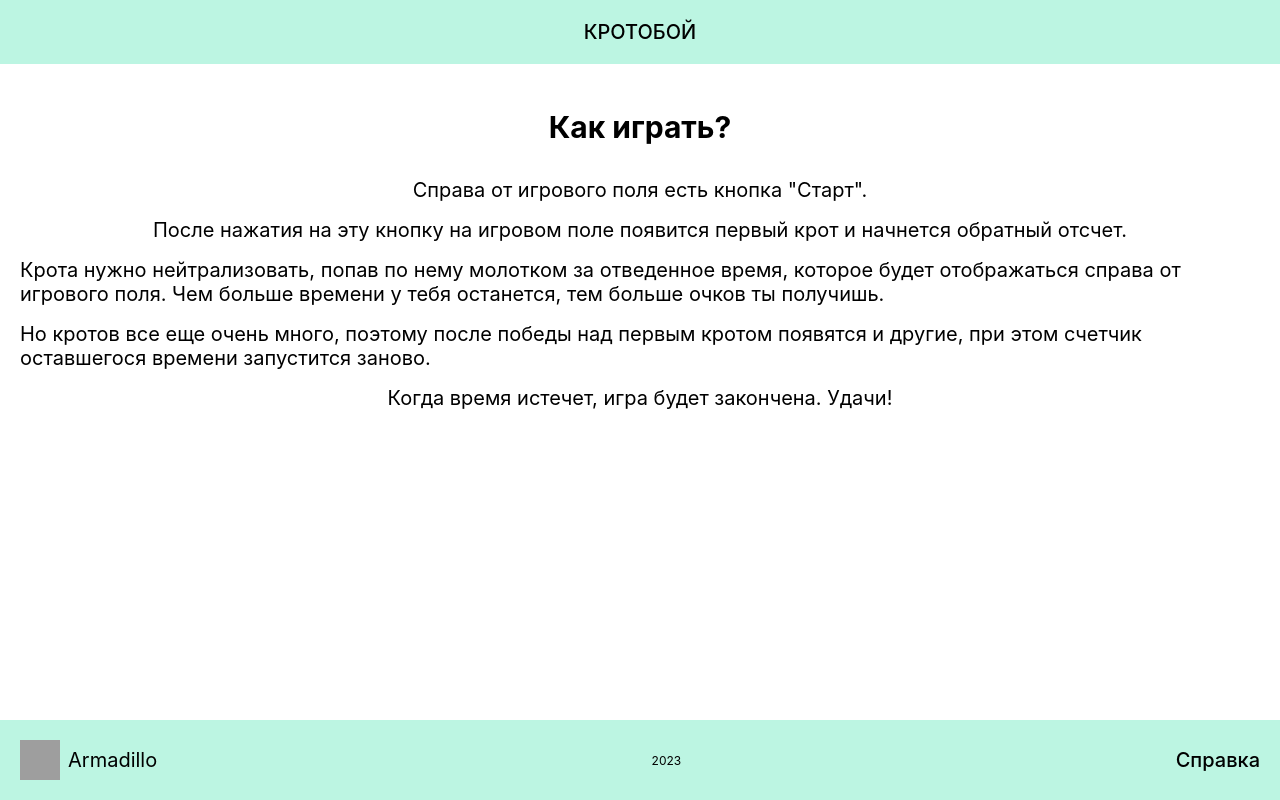
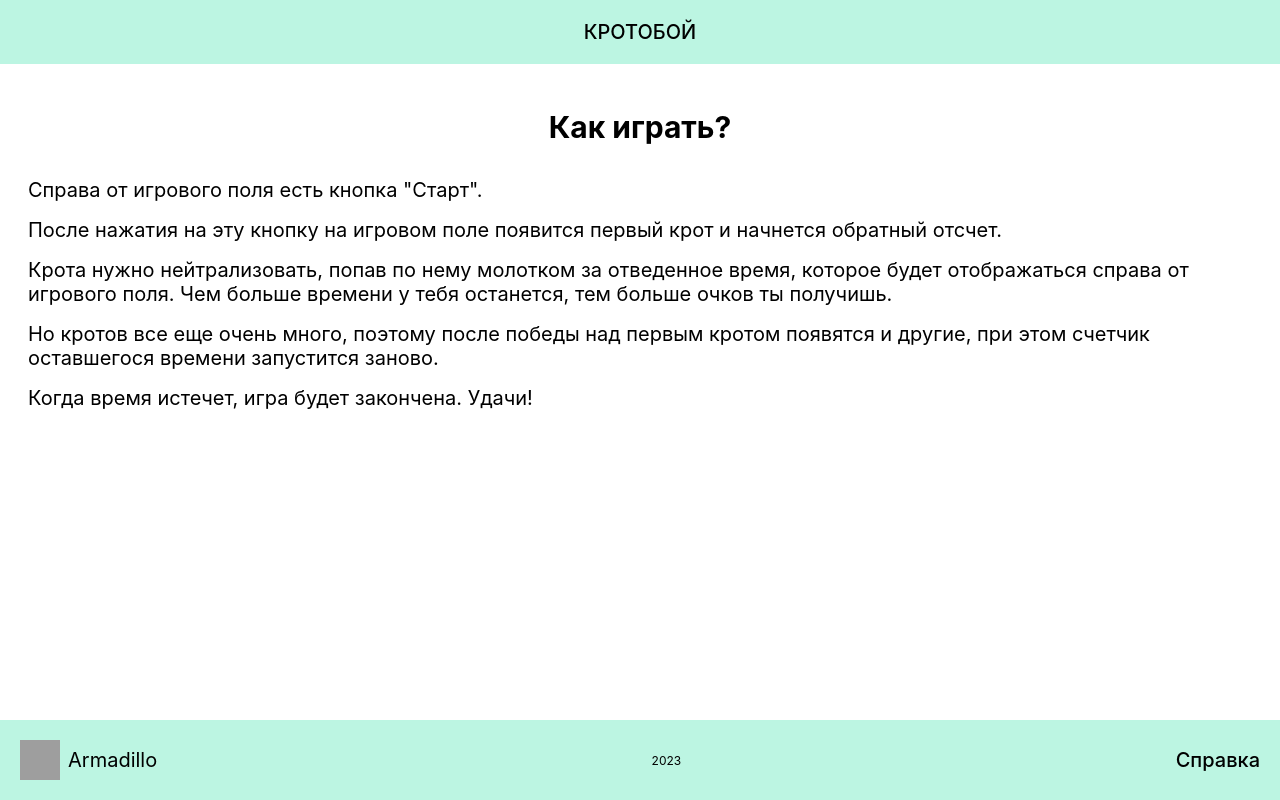
Before and after one commit to AnnaArmodillo/mole-game, a React (Create React App) app: page /help in a window 1280 px wide. Built offline with nearby package versions, Linux system fonts and the light colour scheme; grey boxes are pictures that could not be loaded.

Commit message:
Исправлены отступы параграфов в разделе справка

```diff
--- a/src/components/Help/help.module.scss
+++ b/src/components/Help/help.module.scss
@@ -18,5 +18,5 @@
 
   .help p {
     text-align: left;
-    margin: 8px auto;
+    margin: 8px;
   }
```
